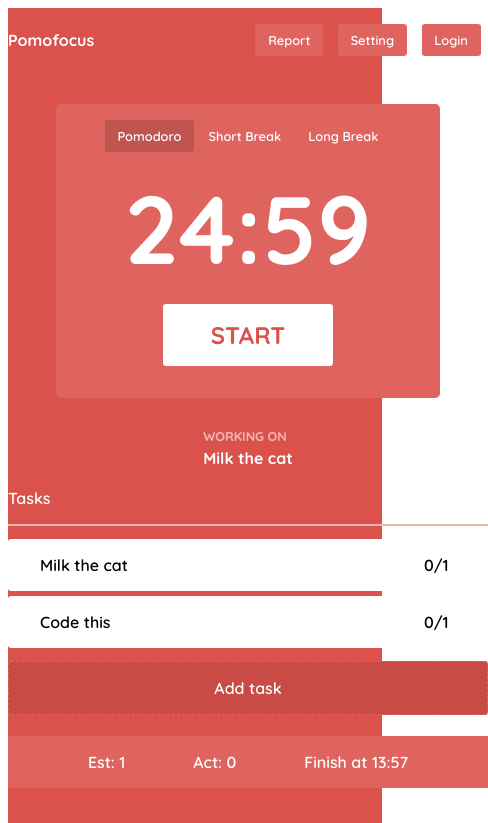
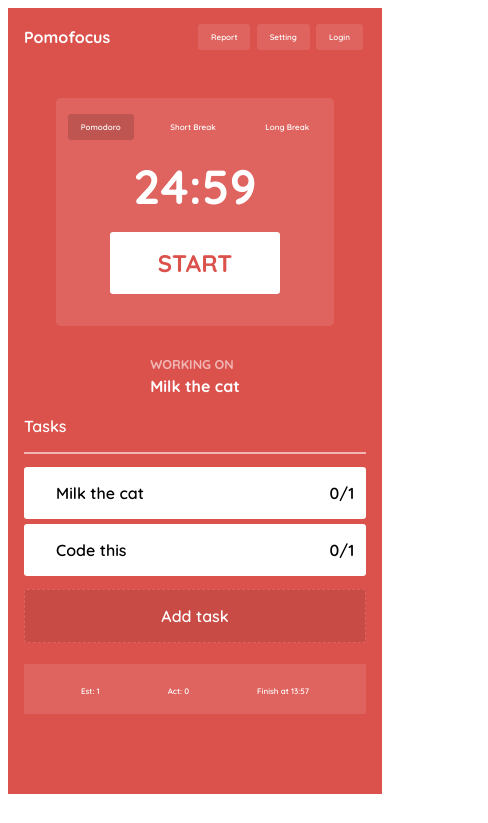
Before and after one commit to pannibel/03-RECREATE-THIS, a plain HTML site: page index.html in a window 390 px wide. Shown: the top 823 px of the page, 488 px wide, since content can reach past the window. Drawn offline with Linux system fonts and the light colour scheme.

Commit message:
responsive 1st try

```diff
--- a/style.css
+++ b/style.css
@@ -279,6 +279,7 @@ footer {
     display: grid;
     grid-template-columns: auto 30rem auto;
     grid-template-rows: auto;
+    justify-content: center;
 }
 
 footer p, footer li, footer h4 {
@@ -321,3 +322,63 @@ footer h4 {
     grid-row: 4 / 5;
     justify-self: center;
 }
+
+
+
+/* NARROW VIEW AND MOBILE */
+
+@media only screen and (max-width: 600px) {
+
+    #red {
+        background-color: #db524d;
+        display: grid;
+        grid-template-columns: auto 25rem auto;
+        grid-template-rows: auto;
+    }
+
+    #navbar li {
+        font-size: 0.5rem;
+    }
+
+    #activities ul {
+        margin: 1rem 0 1rem 0;
+    }
+
+    #white {
+        display: grid;
+        grid-template-columns: auto 25rem auto;
+        grid-template-rows: auto;
+    }
+}
+
+@media only screen and (max-width: 450px) {
+
+    #red {
+        background-color: #db524d;
+        display: grid;
+        grid-template-columns: auto 1fr auto;
+        grid-template-rows: auto;
+    }
+
+    #navbar, #workingon {
+        margin: 0 1rem 0 1rem;
+    }
+
+    #red h2 {
+        font-size: 3rem;
+    }
+
+    #activities li {
+        font-size: 0.5rem;
+    }
+
+    #pinkbox li {
+        font-size: 0.5rem;
+    }
+
+    #white {
+        display: grid;
+        grid-template-columns: auto 1fr auto;
+        grid-template-rows: auto;
+    }
+}
```
